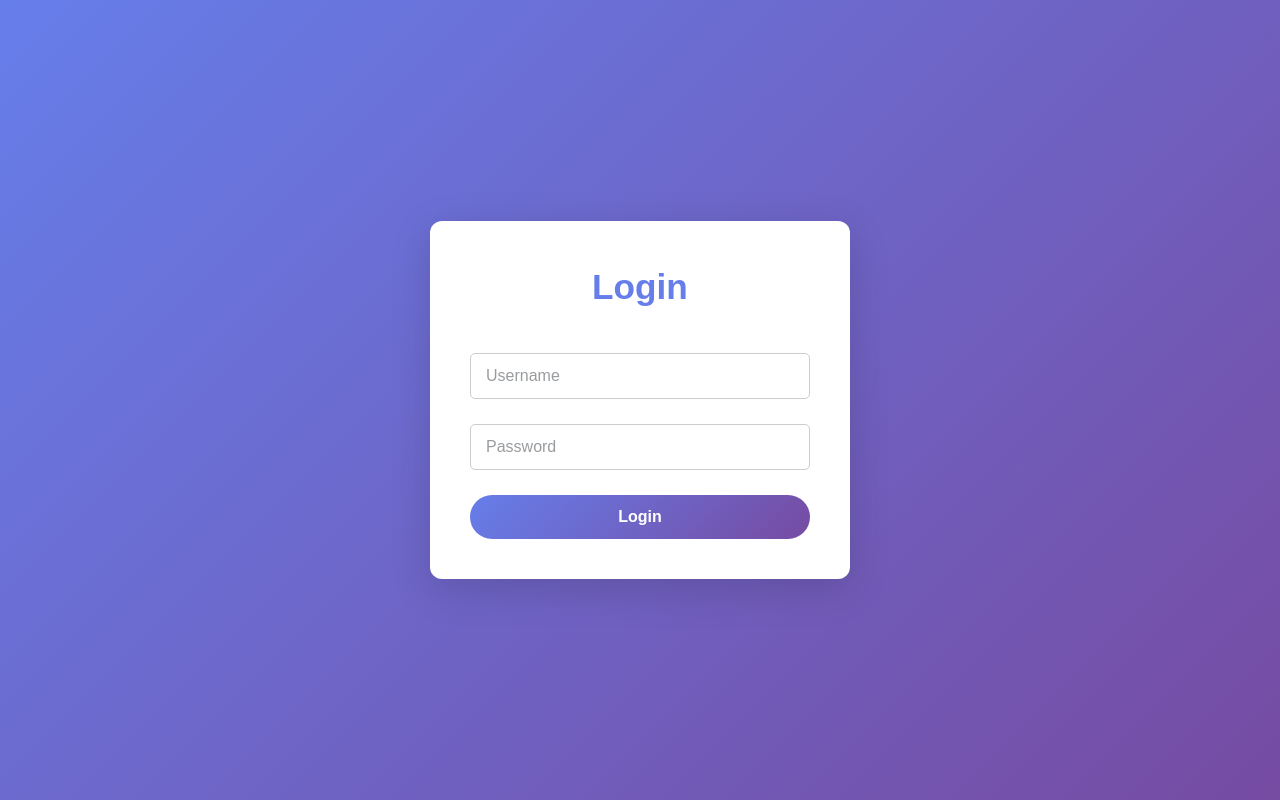
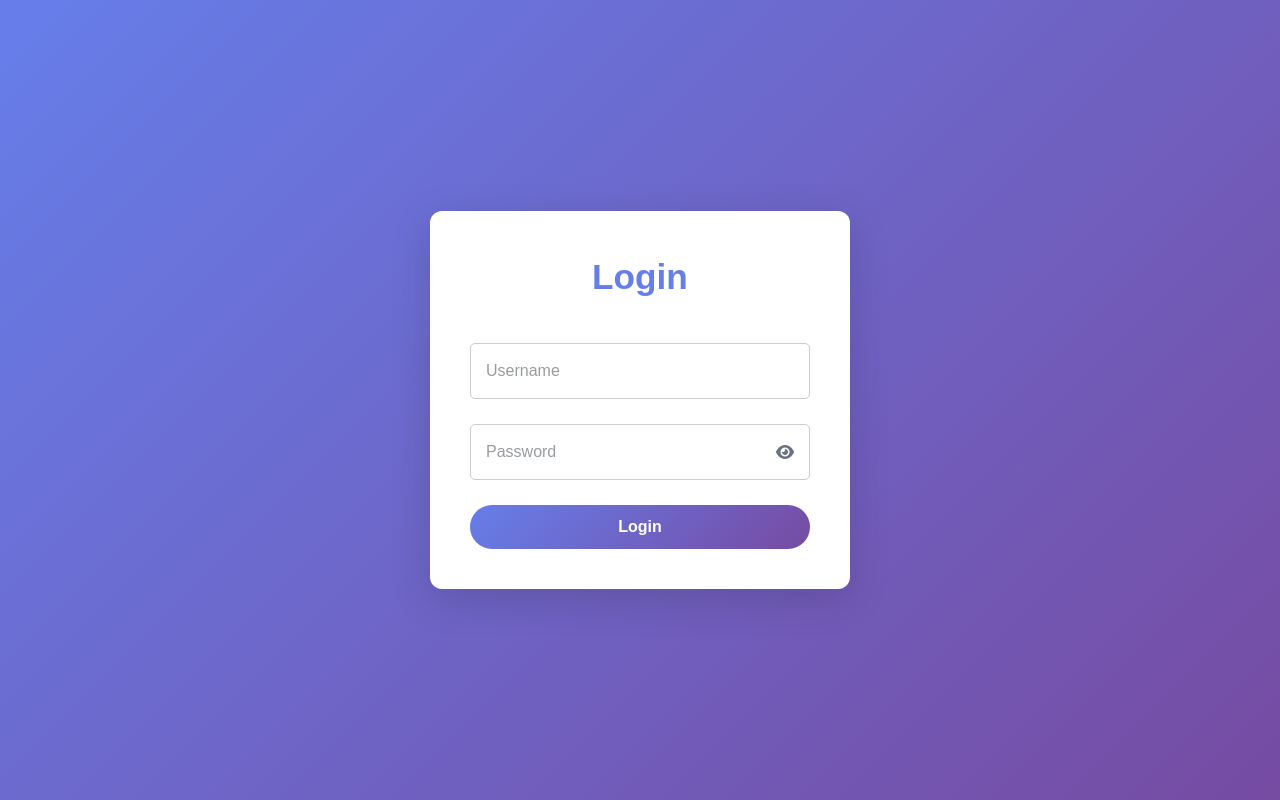
Before and after one commit to youssefmagdyjuo/AUH_IT_Work_Log, a React (Vite) app in the folder Frontend/: page /login in a window 1280 px wide. Built offline with nearby package versions, Linux system fonts and the light colour scheme.

Commit message:
update ui

```diff
--- a/Frontend/src/Components/Input.jsx
+++ b/Frontend/src/Components/Input.jsx
@@ -1,7 +1,12 @@
 import React from 'react'
 
-export default function Input({ placeholder , type = 'text' ,value, onChange,classStyle}) {
+export default function Input({ placeholder, type = 'text', value, onChange, classStyle, children }) {
+
     return (
+        <div className="input_container">
             <input type={type} placeholder={placeholder} value={value} onChange={onChange} className={`input ${classStyle}`} />
+            {/* <i class="fa-solid fa-eye"></i> */}
+            {children}
+        </div>
     )
 }
--- a/Frontend/src/Pages/Login.jsx
+++ b/Frontend/src/Pages/Login.jsx
@@ -2,10 +2,13 @@ import React from 'react'
 import Input from '../Components/Input'
 import Button from '../Components/Button'
 import axios from 'axios';
+import { useState } from 'react';
 
 export default function Login() {
-    const [username, setUsername] = React.useState("");
-    const [password, setPassword] = React.useState("");
+    const [password, setPassword] = useState("");
+    const [username, setUsername] = useState("");
+    const [isShow,setIsShow]= useState(false)
+
     const handleLogin = async (e) => {
         e.preventDefault();
         try {
@@ -31,7 +34,11 @@ export default function Login() {
             <form className="loginForm" onSubmit={handleLogin}>
                 <h2>Login</h2>
                 <Input placeholder="Username" value={username} onChange={(e) => setUsername(e.target.value)} />
-                <Input placeholder="Password" type="password" value={password} onChange={(e) => setPassword(e.target.value)} />
+                <Input placeholder="Password" type={isShow ? "text" : "password"} value={password} onChange={(e) => setPassword(e.target.value)} >
+                {
+                    isShow ? <i className="fa-solid fa-eye-slash text-gray-500" onClick={() => setIsShow(!isShow)}></i> : <i className="fa-solid fa-eye text-gray-500" onClick={() => setIsShow(!isShow)}></i>
+                }
+                </Input>
                 <Button name="Login" classStyle="btn_primary" type="submit" />
             </form>
         </div>
--- a/Frontend/src/index.css
+++ b/Frontend/src/index.css
@@ -109,16 +109,24 @@ nav .links_container a:hover {
     background-color: #c82333;
 }
 
-.input {
+.input_container {
     width: 100%;
-    padding: 10px 15px;
+    padding-right: 15px;
     border: 1px solid #ccc;
     border-radius: 5px;
     font-size: 16px;
     margin: 10px 0;
+    /* background-color: red; */
+    display: flex;
+    align-items: center;
 }
-
-.input:focus {
+input {
+    width: 100%;
+    padding: 15px;
+    font-size: 16px;
+    /* background-color: rgba(25, 4, 45, 0.176); */
+}
+.input:focus .input_container {
     box-shadow: 0 0 5px rgba(0, 123, 255, 0.5);
 }
 
@@ -226,7 +234,7 @@ h2 {
     font-weight: 600;
 }
 
-form .input {
+form .input_container {
     margin-bottom: 15px;
 }
 
```
